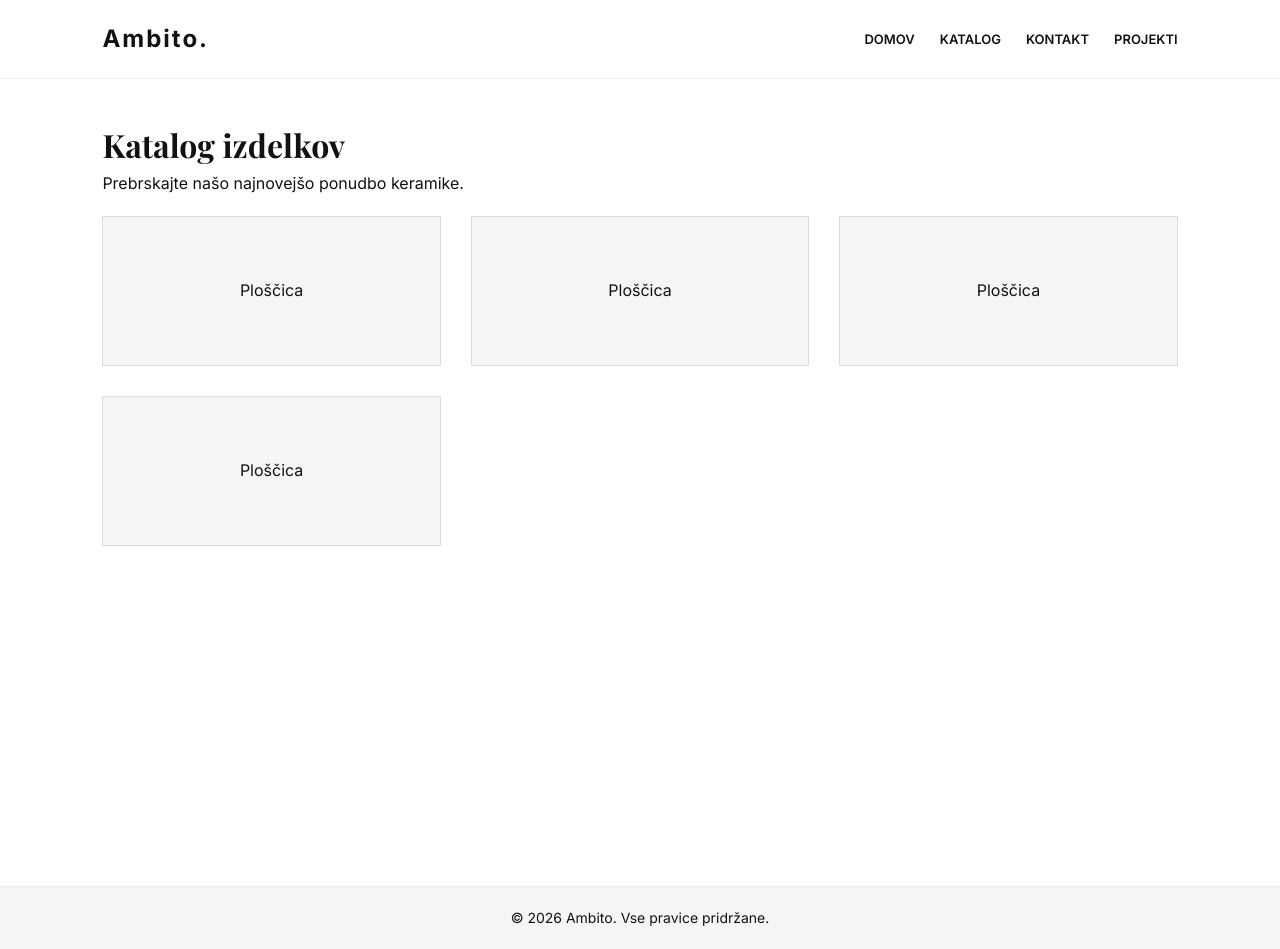
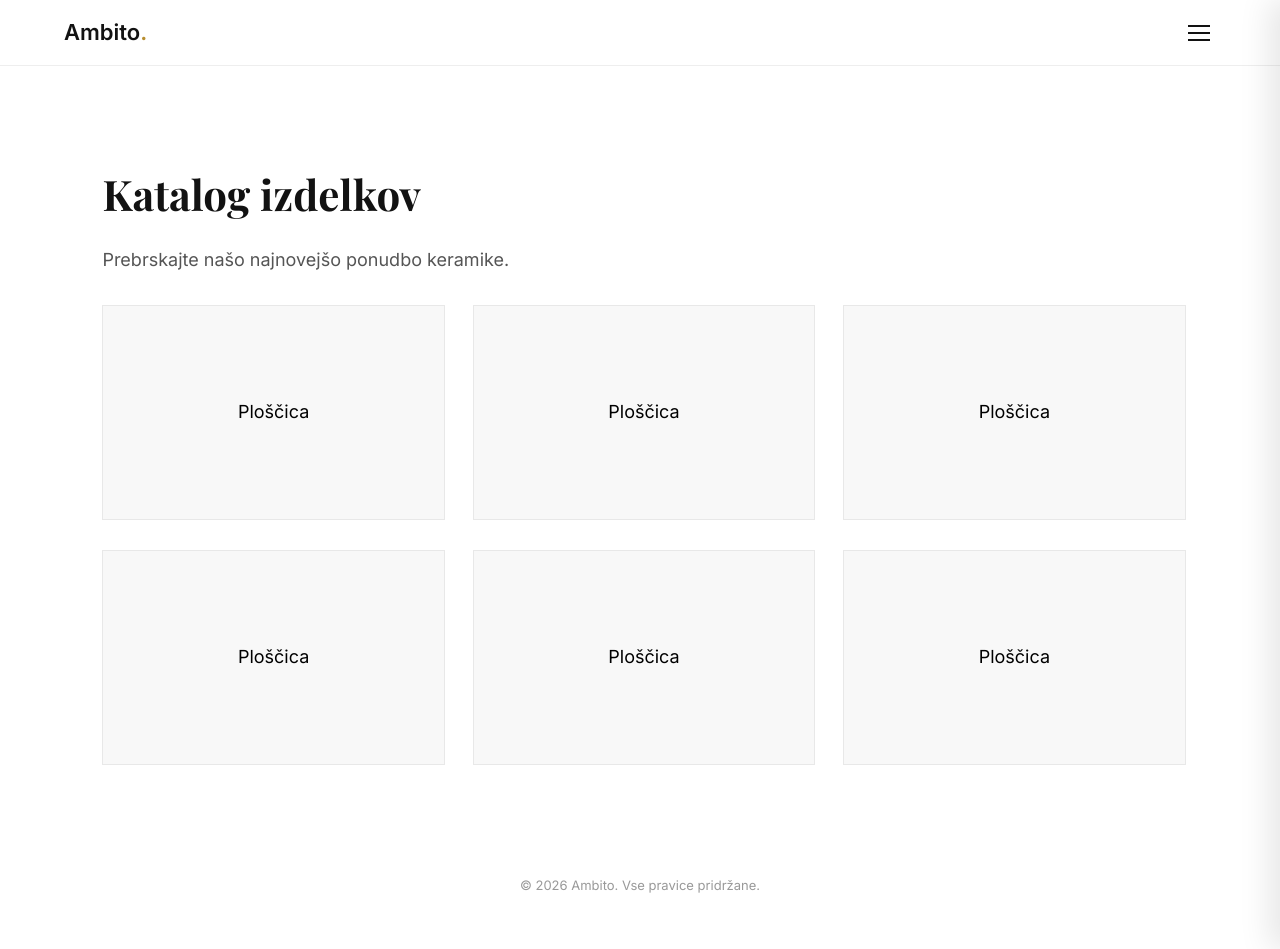
Before and after one commit to DmytroSolovyov/ambito, a Jekyll site: the page built from katalog.markdown, in a window 1280 px wide and 949 px high. Built offline with Jekyll 4.4.1, drawn with Linux system fonts in a browser that asks for light colours.

Commit message:
update css

```diff
--- a/_layouts/default.html
+++ b/_layouts/default.html
@@ -2,49 +2,65 @@
 <html lang="sl">
 <head>
   <meta charset="UTF-8">
-  <meta name="viewport" content="width=device-width, initial-scale=1.0">
+  <meta name="viewport" content="width=device-width, initial-scale=1.0, maximum-scale=1.0, user-scalable=no">
   <title>{{ page.title }} | Ambito</title>
   <link rel="preconnect" href="https://fonts.googleapis.com">
   <link rel="preconnect" href="https://fonts.gstatic.com" crossorigin>
-  <link href="https://fonts.googleapis.com/css2?family=Inter:wght@400;500;600;700&family=Playfair+Display:wght@400;500;600;700&display=swap" rel="stylesheet">
+  <link href="https://fonts.googleapis.com/css2?family=Inter:wght@400;600&family=Playfair+Display:wght@700&display=swap" rel="stylesheet">
   <link rel="stylesheet" href="{{ '/assets/css/custom.css' | relative_url }}">
 </head>
 <body>
 
   <header class="navbar">
     <div class="logo">
-      <a href="{{ '/' | relative_url }}">Ambito.</a>
+      <a href="{{ '/' | relative_url }}">Ambito<span>.</span></a>
     </div>
 
-    <button class="menu-toggle" aria-label="Meni">
-      &#9776;
+    <button class="menu-toggle" id="menu-btn" aria-label="Meni">
+      <span class="bar"></span>
+      <span class="bar"></span>
+      <span class="bar"></span>
     </button>
+  </header>
 
-    <nav class="nav-links">
+  <!-- This is the sliding drawer -->
+  <nav class="nav-links" id="nav-menu">
+    <div class="nav-header">
+       <button class="close-btn" id="close-btn">&times;</button>
+    </div>
+    <div class="nav-stack">
       <a href="{{ '/' | relative_url }}">Domov</a>
       <a href="{{ '/katalog.html' | relative_url }}">Katalog</a>
       <a href="{{ '/contact.html' | relative_url }}">Kontakt</a>
       <a href="https://pinterest.com/placeholder" target="_blank">Projekti</a>
-    </nav>
-  </header>
+    </div>
+  </nav>
+
+  <div class="overlay" id="overlay"></div>
 
   <main>
     {{ content }}
   </main>
 
-  <footer class="simple">
+  <footer class="simple-footer">
     <p>&copy; {{ site.time | date: "%Y" }} Ambito. Vse pravice pridržane.</p>
   </footer>
 
   <script>
-    document.addEventListener('DOMContentLoaded', () => {
-      const toggleBtn = document.querySelector('.menu-toggle');
-      const navLinks = document.querySelector('.nav-links');
+    const menuBtn = document.getElementById('menu-btn');
+    const closeBtn = document.getElementById('close-btn');
+    const navMenu = document.getElementById('nav-menu');
+    const overlay = document.getElementById('overlay');
 
-      toggleBtn.addEventListener('click', () => {
-        navLinks.classList.toggle('active');
-      });
-    });
+    function toggleMenu() {
+      navMenu.classList.toggle('active');
+      overlay.classList.toggle('active');
+      document.body.classList.toggle('no-scroll');
+    }
+
+    menuBtn.addEventListener('click', toggleMenu);
+    closeBtn.addEventListener('click', toggleMenu);
+    overlay.addEventListener('click', toggleMenu);
   </script>
 
 </body>
--- a/assets/css/custom.css
+++ b/assets/css/custom.css
@@ -1,389 +1,99 @@
----
----
-@import url('https://fonts.googleapis.com/css2?family=Inter:wght@400;500;600;700&family=Playfair+Display:wght@400;500;600;700&display=swap');
-
 :root {
     --gold: #B88E2F;
     --dark: #121212;
-    --light: #F4F5F7;
     --white: #ffffff;
+    --tile-bg: #f8f8f8; /* Light grey from your screenshot */
+    --tile-border: #e8e8e8;
 }
 
-* {
-    margin: 0;
-    padding: 0;
-    box-sizing: border-box;
+/* Global resets for images and scrolling */
+img { max-width: 100%; height: auto; display: block; }
+html, body { margin: 0; padding: 0; width: 100%; overflow-x: hidden; }
+body.no-scroll { overflow: hidden; }
+body { font-family: 'Inter', sans-serif; color: var(--dark); line-height: 1.6; }
+
+/* --- Navbar & Sliding Menu (Kept as before) --- */
+.navbar {
+    display: flex; justify-content: space-between; align-items: center;
+    padding: 15px 5%; background: var(--white); border-bottom: 1px solid #eee;
+    position: sticky; top: 0; z-index: 100;
+}
+.logo a { font-size: 22px; font-weight: 700; text-decoration: none; color: var(--dark); }
+.logo span { color: var(--gold); }
+.menu-toggle { display: flex; flex-direction: column; gap: 5px; background: none; border: none; cursor: pointer; }
+.bar { width: 22px; height: 2px; background: var(--dark); }
+
+.nav-links {
+    position: fixed; top: 0; right: 0; width: 280px; height: 100%;
+    background: var(--white); z-index: 1000; display: flex; flex-direction: column;
+    box-shadow: -10px 0 30px rgba(0,0,0,0.1); transform: translateX(100%);
+    transition: transform 0.4s cubic-bezier(0.16, 1, 0.3, 1);
+}
+.nav-links.active { transform: translateX(0); }
+.nav-header { padding: 20px 30px; text-align: right; }
+.close-btn { font-size: 30px; background: none; border: none; cursor: pointer; }
+.nav-stack { display: flex; flex-direction: column; }
+.nav-stack a { padding: 18px 30px; text-decoration: none; color: var(--dark); font-size: 14px; font-weight: 600; text-transform: uppercase; border-bottom: 1px solid #f5f5f5; }
+.overlay { position: fixed; top: 0; left: 0; width: 100%; height: 100%; background: rgba(0,0,0,0.4); z-index: 999; opacity: 0; visibility: hidden; transition: 0.3s; }
+.overlay.active { opacity: 1; visibility: visible; }
+
+/* --- Katalog Styles --- */
+main {
+    padding: 20px 5%;
 }
 
-body {
-    font-family: 'Inter', sans-serif;
-    background: var(--white);
-    color: var(--dark);
-    line-height: 1.6;
-    display: grid;
-    grid-template-rows: auto 1fr auto;
-    min-height: 100vh;
+h1 {
+    font-family: 'Playfair Display', serif;
+    font-size: clamp(32px, 5vw, 42px);
+    margin-bottom: 10px;
+    font-weight: 700;
 }
 
-h1, h2, h3 {
-    font-family: 'Playfair Display', serif;
+.katalog-desc {
+    font-size: 18px;
+    margin-bottom: 30px;
+    color: #555;
 }
 
-/* Navbar */
-.navbar {
-    display: flex;
-    justify-content: space-between;
-    align-items: center;
-    padding: 20px 8%;
-    position: sticky;
-    top: 0;
-    background: var(--white);
-    z-index: 1000;
-    border-bottom: 1px solid #eee;
+/* THE RESPONSIVE GRID */
+.tile-container {
+    display: grid;
+    /* Mobile Default: 1 column (Stacked Vertically) */
+    grid-template-columns: 1fr;
+    gap: 20px;
 }
 
-.logo a {
-    font-size: 24px;
-    font-weight: 700;
-    letter-spacing: 2px;
-    text-decoration: none;
-    color: var(--dark);
-}
-
-.logo a span {
-    color: var(--gold);
-}
-
-.nav-links {
-    display: flex;
-    align-items: center;
-}
-
-.nav-links a {
-    margin-left: 25px;
-    text-decoration: none;
-    color: var(--dark);
-    font-size: 13px;
-    font-weight: 600;
-    text-transform: uppercase;
-    transition: color 0.3s;
-}
-
-.nav-links a:hover {
-    color: var(--gold);
-}
-
-.menu-toggle {
-    display: none;
-    font-size: 28px;
-    background: none;
-    border: none;
-    cursor: pointer;
-    color: var(--dark);
-}
-
-/* Main Content */
-main {
-    padding: 40px 8%;
-}
-
-.center-img {
-  display: block;
-  margin: 20px auto;   /* centers horizontally */
-  max-width: 100%;     /* never overflow page */
-  height: auto;        /* keep proportions */
-}
-
-/* Hero Section */
-.hero {
-    height: 85vh;
-    background-size: cover;
-    background-position: center;
+.tile {
+    background-color: #f8f8f8;
+    border: 1px solid #e8e8e8;
+    width: 100%;
+    aspect-ratio: 16 / 10;
     display: flex;
     align-items: center;
     justify-content: center;
-    text-align: center;
-    color: white;
-}
-
-.badge {
-    background: var(--gold);
-    padding: 5px 15px;
-    font-size: 11px;
-    text-transform: uppercase;
-    margin-bottom: 20px;
-    display: inline-block;
-    letter-spacing: 2px;
-}
-
-.hero h1 {
-    font-size: clamp(40px, 8vw, 80px);
-    margin-bottom: 20px;
-    line-height: 1.1;
-}
-
-/* Collections / Grid */
-.collections {
-    padding: 80px 0;
-}
-
-.section-title {
-    text-align: center;
-    margin-bottom: 60px;
-}
-
-.section-title span {
-    color: var(--gold);
-    text-transform: uppercase;
-    font-weight: 700;
-    letter-spacing: 2px;
-}
-
-.grid {
-    display: grid;
-    grid-template-columns: repeat(auto-fit, minmax(320px, 1fr));
-    gap: 30px;
-    margin-top: 20px;
-}
-
-/* Card Styling */
-.card {
-    border: 1px solid #eee;
-    transition: 0.4s;
-    overflow: hidden;
-    background: var(--white);
-}
-
-.card:hover {
-    transform: translateY(-10px);
-    box-shadow: 0 20px 40px rgba(0,0,0,0.05);
-}
-
-.card-img {
-    height: 450px;
-    background-size: cover;
-    background-position: center;
-    transition: 0.6s;
-}
-
-.card:hover .card-img {
-    transform: scale(1.05);
-}
-
-.card-info {
-    padding: 30px;
-}
-
-.series-tag {
-    font-size: 11px;
-    color: var(--gold);
-    font-weight: 700;
-    text-transform: uppercase;
-    display: block;
-    margin-bottom: 10px;
-}
-
-/* Tile (fallback from original) */
-.tile {
-    border: 1px solid #ddd;
-    height: 150px;
-    display: flex;
-    align-items: center;
-    justify-content: center;
-    background: var(--light);
-    transition: 0.3s;
+    text-decoration: none;
+    color: #000;
+    font-size: 18px;
+    font-weight: 500;
+    transition: all 0.3s ease;
 }
 
 .tile:hover {
-    border-color: var(--gold);
-    box-shadow: 0 5px 15px rgba(184, 142, 47, 0.1);
+    background-color: #f0f0f0;
+    border-color: #ccc;
 }
 
-/* Studio Section */
-.studio {
-    padding: 100px 8%;
-    background: var(--dark);
-    color: white;
-}
-
-.studio-content {
-    display: flex;
-    align-items: center;
-    gap: 80px;
-}
-
-.studio-text {
-    flex: 1;
-}
-
-.studio-image {
-    flex: 1;
-}
-
-.studio-image img {
-    width: 100%;
-    border-radius: 5px;
-}
-
-/* Testimonials */
-.testimonials {
-    padding: 80px 8%;
-    background: var(--light);
-}
-
-.testimonial-grid {
-    display: grid;
-    grid-template-columns: repeat(auto-fit, minmax(280px, 1fr));
-    gap: 30px;
-}
-
-.t-box {
-    background: white;
-    padding: 40px;
-    border-radius: 5px;
-    font-style: italic;
-}
-
-/* Buttons */
-.btn-primary {
-    background: var(--gold);
-    color: white;
-    padding: 18px 40px;
-    text-decoration: none;
-    display: inline-block;
-    font-weight: 600;
-    text-transform: uppercase;
-    font-size: 13px;
-    border: none;
-    cursor: pointer;
-    transition: background 0.3s;
-}
-
-.btn-primary:hover {
-    background: #9a7528;
-}
-
-.btn-outline {
-    border: 1px solid white;
-    color: white;
-    padding: 18px 40px;
-    text-decoration: none;
-    display: inline-block;
-    margin-left: 15px;
-    text-transform: uppercase;
-    font-size: 13px;
-    transition: 0.3s;
-    background: transparent;
-    cursor: pointer;
-}
-
-.btn-outline:hover {
-    background: white;
-    color: var(--dark);
-}
-
-/* Footer */
-footer {
-    padding: 80px 8% 40px;
-    background: #000;
-    color: white;
-}
-
-.footer-main {
-    display: flex;
-    justify-content: space-between;
-    margin-bottom: 50px;
-}
-
-.footer-bottom {
-    border-top: 1px solid #222;
-    padding-top: 30px;
-    text-align: center;
-    font-size: 12px;
-    color: #555;
-}
-
-/* Simple footer variant (from original) */
-footer.simple {
-    padding: 20px;
-    text-align: center;
-    font-size: 14px;
-    background-color: var(--light);
-    color: var(--dark);
-    border-top: 1px solid #eee;
-}
-
-/* Mobile Styles */
-@media (max-width: 900px) {
-    .menu-toggle {
-        display: block;
+/* DESKTOP VIEW: Switch to 3 columns */
+@media (min-width: 900px) {
+    .tile-container {
+        /* Desktop: 3 equal columns */
+        grid-template-columns: repeat(3, 1fr);
+        gap: 30px; /* More breathing room on desktop */
     }
 
-    .nav-links {
-        display: none;
-        flex-direction: column;
-        position: absolute;
-        top: 100%;
-        left: 0;
-        width: 100%;
-        background: var(--white);
-        border-bottom: 1px solid #eee;
-        box-shadow: 0 5px 10px rgba(0,0,0,0.1);
-        padding: 10px 0;
-    }
-
-    .nav-links.active {
-        display: flex;
-    }
-
-    .nav-links a {
-        margin: 0;
-        padding: 15px 8%;
-        border-top: 1px solid #eee;
-        width: 100%;
-    }
-
-    .navbar {
-        position: relative;
-    }
-
-    .studio-content,
-    .footer-main {
-        flex-direction: column;
-        text-align: center;
-        gap: 40px;
-    }
-
-    .grid {
-        grid-template-columns: 1fr;
-    }
-
-    .card-img {
-        height: 300px;
-    }
-
-    .btn-outline {
-        margin-left: 0;
-        margin-top: 15px;
+    main {
+        padding: 60px 8%; /* More whitespace for a premium desktop feel */
     }
 }
 
-@media (max-width: 768px) {
-    main {
-        padding: 20px 5%;
-    }
-
-    .navbar {
-        padding: 15px 5%;
-    }
-
-    .hero {
-        height: 60vh;
-    }
-
-    .collections,
-    .studio,
-    .testimonials {
-        padding: 50px 0;
-    }
-}
+.simple-footer { text-align: center; padding: 40px 20px; font-size: 13px; color: #999; }
--- a/katalog.markdown
+++ b/katalog.markdown
@@ -3,13 +3,16 @@ layout: default
 title: Katalog
 ---
 
-# Katalog izdelkov
+<section>
+  <h1>Katalog izdelkov</h1>
+  <p class="katalog-desc">Prebrskajte našo najnovejšo ponudbo keramike.</p>
 
-Prebrskajte našo najnovejšo ponudbo keramike.
-
-<div class="grid">
-  <div class="tile">Ploščica</div>
-  <div class="tile">Ploščica</div>
-  <div class="tile">Ploščica</div>
-  <div class="tile">Ploščica</div>
-</div>
+  <div class="tile-container">
+    <a href="#" class="tile">Ploščica</a>
+    <a href="#" class="tile">Ploščica</a>
+    <a href="#" class="tile">Ploščica</a>
+    <a href="#" class="tile">Ploščica</a>
+    <a href="#" class="tile">Ploščica</a>
+    <a href="#" class="tile">Ploščica</a>
+  </div>
+</section>
```
Also changed, not shown: b.css (deleted, +0 -62 lines), custom.css (+21 -12 lines).
